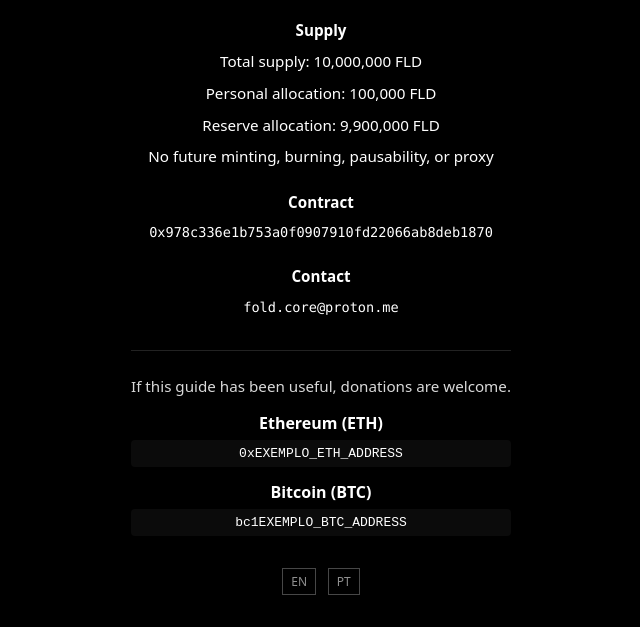
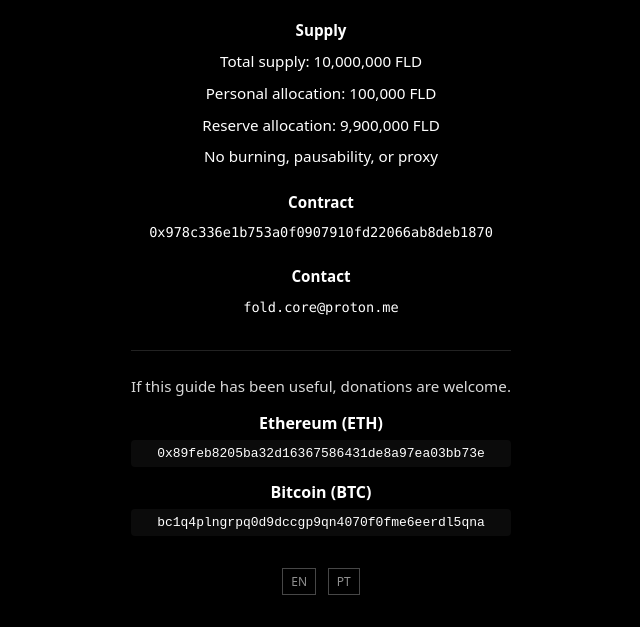
Before and after one commit to foldcore/fold, a plain HTML site: page index.html in a window 1280 px wide. Shown: the part 282-909 px from the top of the page, without its empty margins (319-959 px from the left). Drawn offline with Linux system fonts and the light colour scheme.

Commit message:
Update index.html

```diff
--- a/index.html
+++ b/index.html
@@ -211,7 +211,7 @@
         <p>Total supply: 10,000,000 FLD</p>
         <p>Personal allocation: 100,000 FLD</p>
         <p>Reserve allocation: 9,900,000 FLD</p>
-        <p>No future minting, burning, pausability, or proxy</p>
+        <p>No burning, pausability, or proxy</p>
       </div>
 
       <div class="section">
@@ -235,12 +235,12 @@
 
         <div class="donation-block">
           <strong>Ethereum (ETH)</strong>
-          <code>0xEXEMPLO_ETH_ADDRESS</code>
+          <code>0x89feb8205ba32d16367586431de8a97ea03bb73e</code>
         </div>
 
         <div class="donation-block">
           <strong>Bitcoin (BTC)</strong>
-          <code>bc1EXEMPLO_BTC_ADDRESS</code>
+          <code>bc1q4plngrpq0d9dccgp9qn4070f0fme6eerdl5qna</code>
         </div>
       </div>
     </div>
@@ -257,7 +257,7 @@
         <p>Emissão total: 10.000.000 FLD</p>
         <p>Alocação pessoal: 100.000 FLD</p>
         <p>Alocação de reserva: 9.900.000 FLD</p>
-        <p>Sem emissão futura, queima, pausabilidade ou contrato intermediário</p>
+        <p>Sem queima, pausabilidade ou contrato intermediário</p>
       </div>
 
       <div class="section">
```
